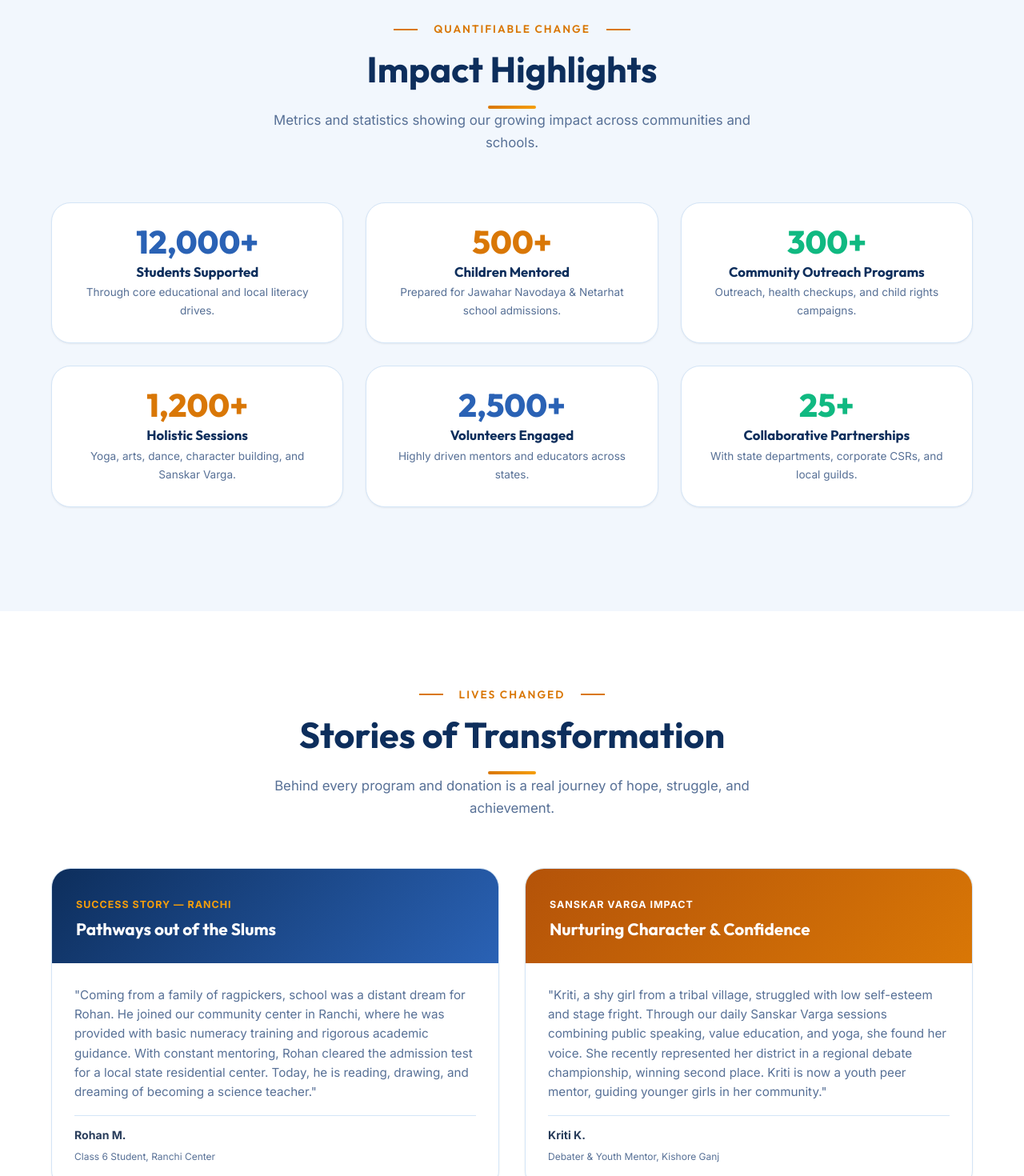
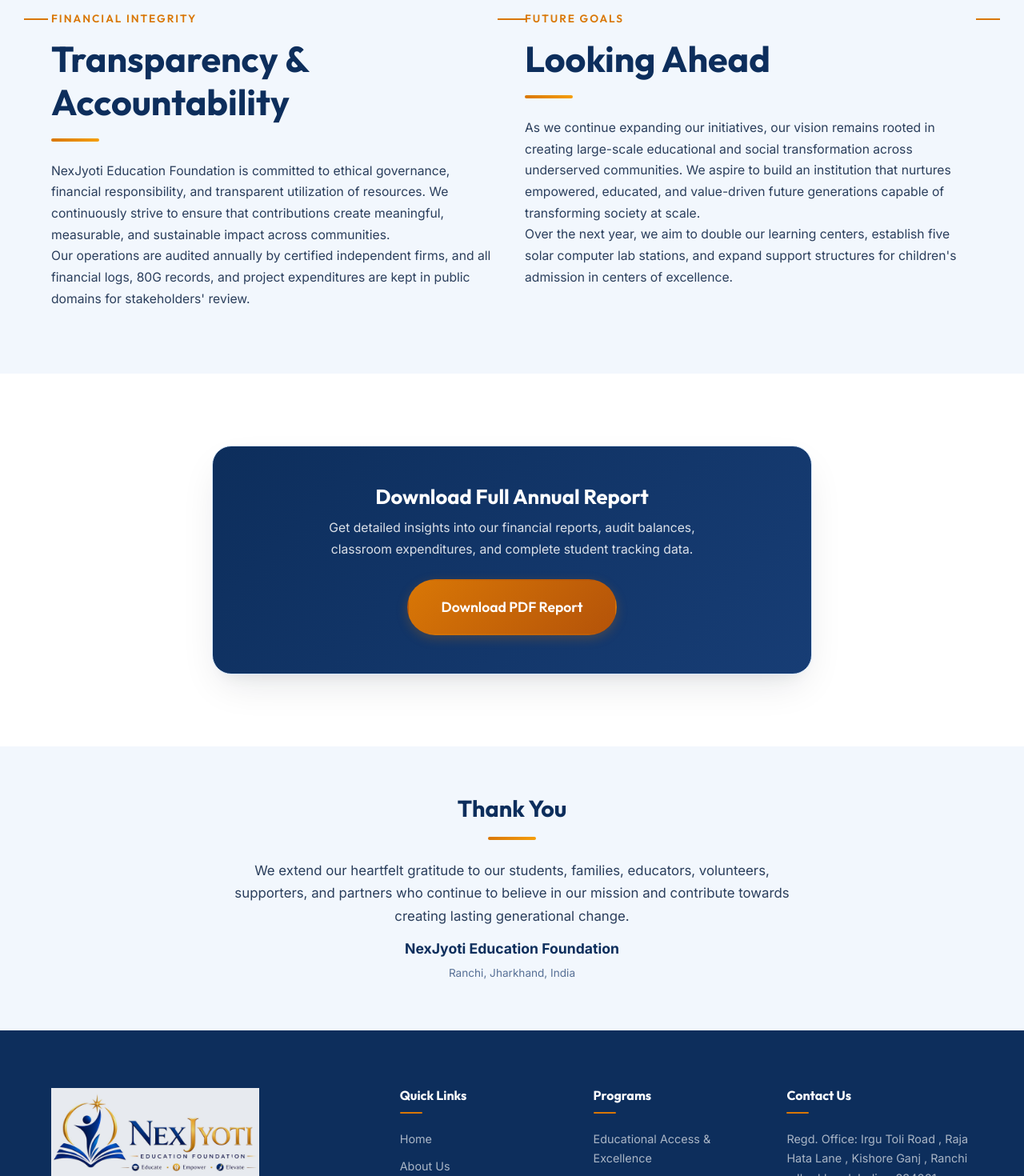
Before and after one commit to AMISH754/NexJyoti, a React (Vite) app: page /annual-report in a window 1280 px wide. Shown: the part 2240-3710 px from the top of the page at 80% size. Built offline with nearby package versions, Linux system fonts and the light colour scheme; no server answers.

Commit message:
feat: add AnnualReport page component to display foundation mission and transparency information

```diff
--- a/src/pages/AnnualReport.jsx
+++ b/src/pages/AnnualReport.jsx
@@ -182,88 +182,7 @@ export default function AnnualReport() {
         </div>
       </section>
 
-      {/* Impact Highlights */}
-      <section className="section bg-off-white" id="impactHighlightsSection">
-        <div className="container">
-          <div className="section-header text-center animate-on-scroll">
-            <span className="section-label">Quantifiable Change</span>
-            <h2>Impact Highlights</h2>
-            <div className="divider"></div>
-            <p className="mt-16">Metrics and statistics showing our growing impact across communities and schools.</p>
-          </div>
 
-          <div className="grid-3" style={{ marginBottom: "40px" }}>
-            {[
-              { num: "12,000+", label: "Students Supported", desc: "Through core educational and local literacy drives.", color: "var(--primary)" },
-              { num: "500+", label: "Children Mentored", desc: "Prepared for Jawahar Navodaya & Netarhat school admissions.", color: "var(--gold)" },
-              { num: "300+", label: "Community Outreach Programs", desc: "Outreach, health checkups, and child rights campaigns.", color: "var(--green)" },
-              { num: "1,200+", label: "Holistic Sessions", desc: "Yoga, arts, dance, character building, and Sanskar Varga.", color: "var(--gold)" },
-              { num: "2,500+", label: "Volunteers Engaged", desc: "Highly driven mentors and educators across states.", color: "var(--primary)" },
-              { num: "25+", label: "Collaborative Partnerships", desc: "With state departments, corporate CSRs, and local guilds.", color: "var(--green)" }
-            ].map((stat, idx) => (
-              <div key={idx} className="card animate-on-scroll" style={{ padding: "28px", textAlign: "center" }}>
-                <span className="stat-number" style={{ color: stat.color, fontSize: "2.5rem" }}>{stat.num}</span>
-                <h4 style={{ margin: "8px 0 4px", fontSize: "1.05rem", color: "var(--primary-dark)" }}>{stat.label}</h4>
-                <p style={{ margin: 0, fontSize: "0.85rem", color: "var(--text-muted)" }}>{stat.desc}</p>
-              </div>
-            ))}
-          </div>
-        </div>
-      </section>
-
-      {/* Stories of Transformation */}
-      <section className="section bg-white" id="storiesSection">
-        <div className="container">
-          <div className="section-header text-center animate-on-scroll">
-            <span className="section-label">Lives Changed</span>
-            <h2>Stories of Transformation</h2>
-            <div className="divider"></div>
-            <p className="mt-16">Behind every program and donation is a real journey of hope, struggle, and achievement.</p>
-          </div>
-
-          <div className="grid-2">
-
-            {/* Story 1 */}
-            <div className="card animate-on-scroll" style={{ overflow: "hidden" }}>
-              <div style={{ background: "linear-gradient(135deg, var(--primary-dark), var(--primary))", padding: "30px", color: "white" }}>
-                <span style={{ fontSize: "0.78rem", fontWeight: "bold", textTransform: "uppercase", letterSpacing: "1px", color: "var(--gold-light)" }}>Success Story — Ranchi</span>
-                <h3 style={{ color: "white", margin: "6px 0 0", fontSize: "1.3rem" }}>Pathways out of the Slums</h3>
-              </div>
-              <div className="card-body">
-                <p style={{ fontSize: "0.95rem", lineHeight: 1.6, margin: 0 }}>
-                  "Coming from a family of ragpickers, school was a distant dream for Rohan. He joined our community center in Ranchi, where he was provided with basic numeracy training and rigorous academic guidance. With constant mentoring, Rohan cleared the admission test for a local state residential center. Today, he is reading, drawing, and dreaming of becoming a science teacher."
-                </p>
-                <div style={{ marginTop: "16px", borderTop: "1px solid var(--border)", paddingTop: "12px", display: "flex", alignItems: "center", gap: "10px" }}>
-                  <div>
-                    <strong style={{ fontSize: "0.88rem", display: "block" }}>Rohan M.</strong>
-                    <span style={{ fontSize: "0.75rem", color: "var(--text-muted)" }}>Class 6 Student, Ranchi Center</span>
-                  </div>
-                </div>
-              </div>
-            </div>
-
-            {/* Story 2 */}
-            <div className="card animate-on-scroll delay-1" style={{ overflow: "hidden" }}>
-              <div style={{ background: "linear-gradient(135deg, var(--gold-dark), var(--gold))", padding: "30px", color: "white" }}>
-                <span style={{ fontSize: "0.78rem", fontWeight: "bold", textTransform: "uppercase", letterSpacing: "1px", color: "var(--white)" }}>Sanskar Varga Impact</span>
-                <h3 style={{ color: "white", margin: "6px 0 0", fontSize: "1.3rem" }}>Nurturing Character & Confidence</h3>
-              </div>
-              <div className="card-body">
-                <p style={{ fontSize: "0.95rem", lineHeight: 1.6, margin: 0 }}>
-                  "Kriti, a shy girl from a tribal village, struggled with low self-esteem and stage fright. Through our daily Sanskar Varga sessions combining public speaking, value education, and yoga, she found her voice. She recently represented her district in a regional debate championship, winning second place. Kriti is now a youth peer mentor, guiding younger girls in her community."
-                </p>
-                <div style={{ marginTop: "16px", borderTop: "1px solid var(--border)", paddingTop: "12px", display: "flex", alignItems: "center", gap: "10px" }}>
-                  <div>
-                    <strong style={{ fontSize: "0.88rem", display: "block" }}>Kriti K.</strong>
-                    <span style={{ fontSize: "0.75rem", color: "var(--text-muted)" }}>Debater & Youth Mentor, Kishore Ganj</span>
-                  </div>
-                </div>
-              </div>
-            </div>
-
-          </div>
-        </div>
-      </section>
 
       {/* Transparency, Accountability & Looking Ahead */}
       <section className="section bg-off-white" id="transparencyOutlookSection" style={{ padding: "80px 0" }}>
```
